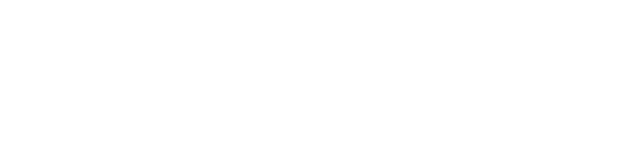
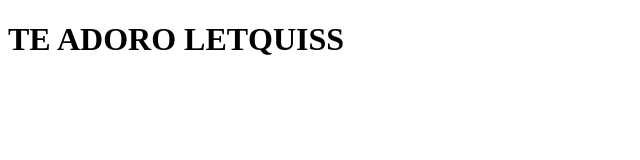
Before and after one commit to samamedejones/abrir-tarefinhas, a plain HTML site: page index.html in a window 1280 px wide. Shown: the whole page, without its empty margins (0-640 px from the left). Drawn offline with Linux system fonts and the light colour scheme.

Commit message:
att de html

```diff
--- a/index.html
+++ b/index.html
@@ -6,6 +6,8 @@
   <title>Document</title>
 </head>
 <body>
+
+  <h1>TE ADORO LETQUISS</h1>
 <script src="script.js"></script>
 
 
```
